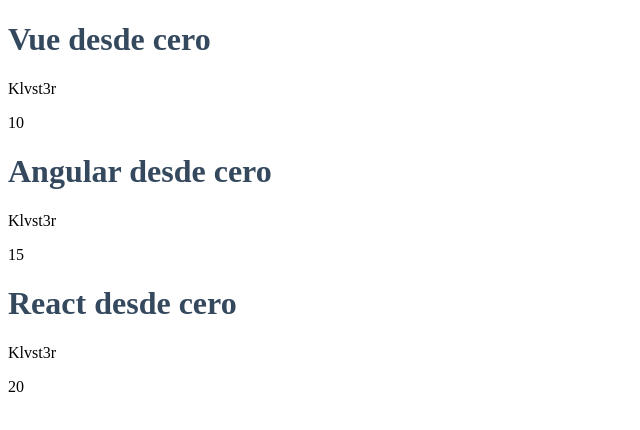
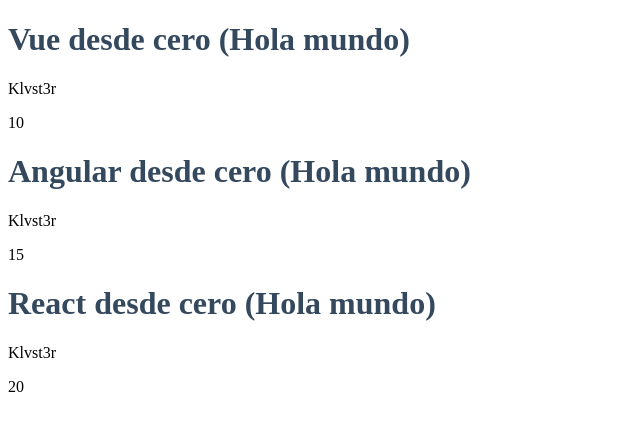
Before and after one commit to Klvst3r/vue3, a Vue app: page / in a window 1280 px wide. Shown: the top 430 px of the page, without its empty margins (0-640 px from the left). Built offline with nearby package versions, Linux system fonts and the light colour scheme.

Commit message:
11. Enviamos mas de un atributo entre componentes

```diff
--- a/src/App.vue
+++ b/src/App.vue
@@ -22,7 +22,7 @@
 </script>
 
 <template>
-  <DetailCourse v-for="course in courses" :course="course" />
+  <DetailCourse v-for="course in courses" :course prueba="Hola mundo" />
 </template>
 <!-- h1 { color: #35495e; } -->
 <style scoped></style>
--- a/src/components/DetailCourse.vue
+++ b/src/components/DetailCourse.vue
@@ -1,13 +1,11 @@
 <script setup>
-const props = defineProps(['course'])
+const props = defineProps(['course', 'prueba'])
 
 //console.log(props.course);
 </script>
 
 <template>
-  <h1>
-    {{ course.title }}
-  </h1>
+  <h1>{{ course.title }} ({{ prueba }})</h1>
   <p>
     {{ course.professor }}
   </p>
```
Also changed, not shown: 1 other file (tests, documents, lock files or other folders).
